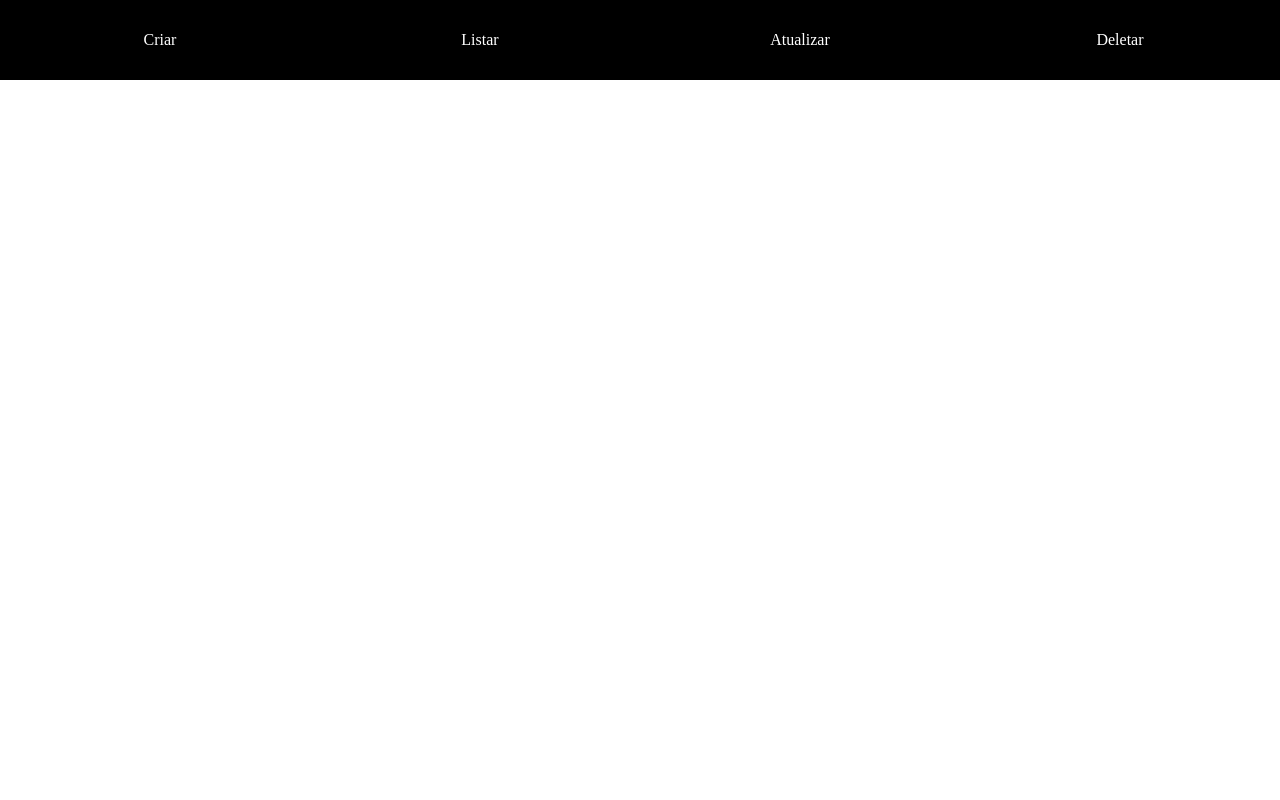
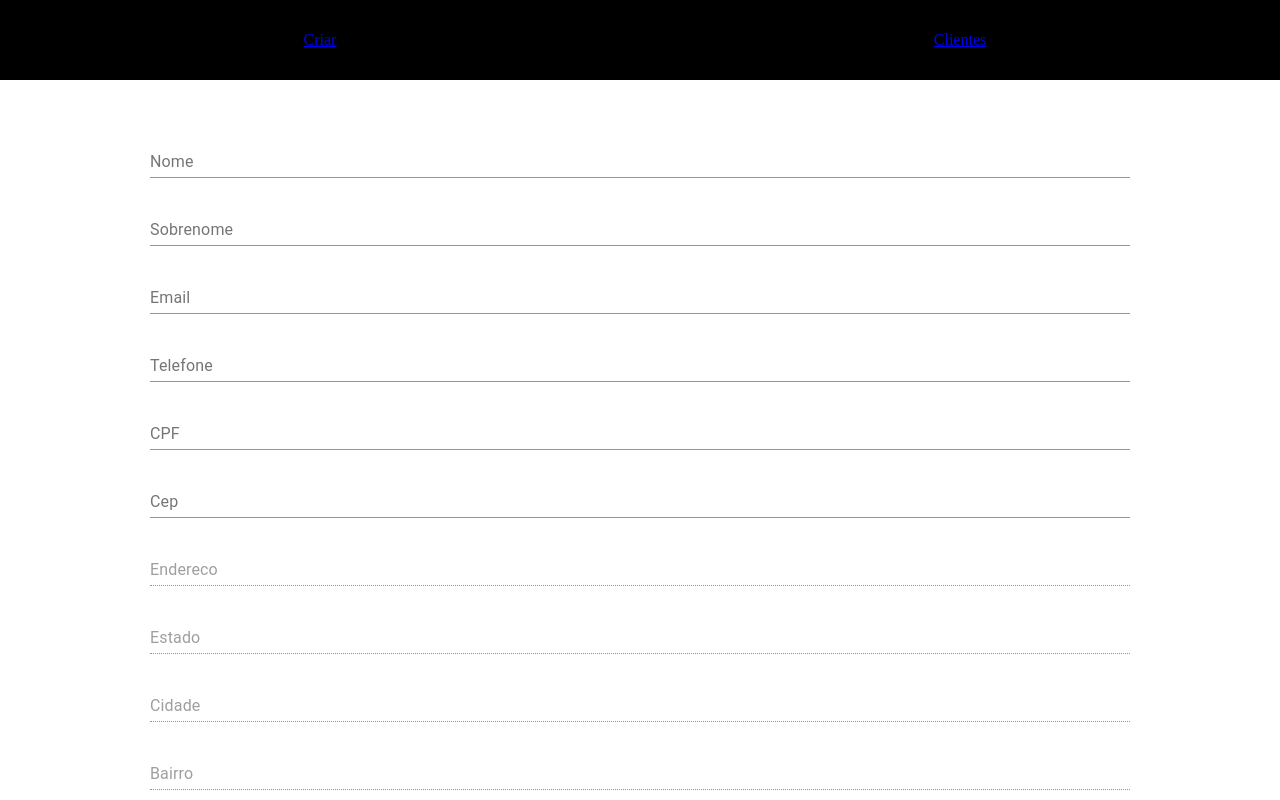
Before and after one commit to rodsussumu/qualicorp-teste-frontend, a React (Create React App) app: page /update/customers/1 in a window 1280 px wide. Shown: the top 800 px of the page. Built offline with nearby package versions, Linux system fonts and the light colour scheme; no server answers.

Commit message:
Add update page

```diff
--- a/src/components/NavBar/index.js
+++ b/src/components/NavBar/index.js
@@ -8,17 +8,11 @@ export default function Navbar() {
         <Bars onClick={() => setOpen(!open)} />
         <div className={open ? "nav-menu open" : "nav-menu"}>
           <Times onClick={() => setOpen(!open)} />
-          <div className="nav-link" to="/customers">
-            Criar
+          <div className="nav-link" to="/create/customers">
+            <a href="/create/customers">Criar</a>
           </div>
-          <div className="nav-link" to="/customers">
-            Listar
-          </div>
-          <div className="nav-link" to="/customers">
-            Atualizar
-          </div>
-          <div className="nav-link" to="/customers">
-            Deletar
+          <div className="nav-link">
+            <a href="/all/customers">Clientes</a>
           </div>
         </div>
       </Nav>
--- /dev/null
+++ b/src/pages/Customers/UpdateCustomers/index.js
@@ -0,0 +1,291 @@
+import { TextField } from "@material-ui/core";
+import React, { useState, useEffect } from "react";
+import { useForm, Controller } from "react-hook-form";
+import InputMask from "react-input-mask";
+import { Wrapper } from "./styles";
+import buscaCep from "../../../modules/cepPromise";
+import api from "../../../api";
+import { useParams } from "react-router-dom";
+import { useHistory } from "react-router-dom";
+
+export default function UpdateCustomers() {
+  const {
+    register,
+    handleSubmit,
+    control,
+    watch,
+    setValue,
+    getValues,
+    formState: { errors },
+  } = useForm({
+    defaultValues: {
+      nome: "",
+      sobrenome: "",
+      email: "",
+      telefone: "",
+      cpf: "",
+      cep: "",
+      endereco: "",
+      estado: "",
+      cidade: "",
+      bairro: "",
+      numero: "",
+      complemento: "",
+    },
+  });
+
+  const { id } = useParams();
+  const history = useHistory();
+
+  const [cep, setCep] = useState(false);
+
+  const onSubmit = (data) => {
+    api
+      .put(`/customer/${id}`, data)
+      .then((resp) => history.push("/all/customers"))
+      .catch((error) => console.log(error));
+  };
+
+  const getValue = () => {
+    api
+      .get(`/customer/${id}`)
+      .then((resp) => {
+        setValue("nome", resp.data.nome);
+        setValue("sobrenome", resp.data.sobrenome);
+        setValue("email", resp.data.email);
+        setValue("telefone", resp.data.telefone);
+        setValue("cpf", resp.data.cpf);
+        setValue("cep", resp.data.cep);
+        setValue("estado", resp.data.estado);
+        setValue("cidade", resp.data.cidade);
+        setValue("bairro", resp.data.bairro);
+        setValue("endereco", resp.data.endereco);
+        setValue("numero", resp.data.numero);
+        setValue("complemento", resp.data.complemento);
+      })
+      .catch((error) => console.log(error));
+  };
+
+  useEffect(async () => {
+    if (cep.length === 8) {
+      const data = await buscaCep(cep);
+      setValue("endereco", data.street);
+      setValue("estado", data.state);
+      setValue("cidade", data.city);
+      setValue("bairro", data.neighborhood);
+    }
+  }, [cep]);
+
+  useEffect(() => {
+    getValue();
+  }, []);
+
+  return (
+    <>
+      <Wrapper>
+        <form onSubmit={handleSubmit(onSubmit)}>
+          <Controller
+            name="nome"
+            control={control}
+            rules={{ required: true }}
+            render={({ field }) => (
+              <TextField
+                className="input-form"
+                {...field}
+                label="Nome"
+                {...register("nome", { required: true })}
+              />
+            )}
+          />
+          {errors.nome && <span className="error">Campo obrigatorio</span>}
+
+          <Controller
+            name="sobrenome"
+            control={control}
+            rules={{ required: true }}
+            render={({ field }) => (
+              <TextField
+                className="input-form"
+                {...field}
+                label="Sobrenome"
+                {...register("sobrenome", { required: true })}
+              />
+            )}
+          />
+          {errors.sobrenome && <span className="error">Campo obrigatorio</span>}
+
+          <Controller
+            name="email"
+            control={control}
+            rules={{ required: true }}
+            render={({ field }) => (
+              <TextField
+                className="input-form"
+                {...field}
+                label="Email"
+                {...register("email", { required: true })}
+              />
+            )}
+          />
+          {errors.email && <span className="error">Campo obrigatorio</span>}
+
+          <Controller
+            name="telefone"
+            control={control}
+            rules={{ required: false }}
+            render={({ field: { onChange, value } }) => (
+              <InputMask
+                mask="(99) 99999-9999"
+                value={value}
+                onChange={onChange}
+              >
+                {(inputProps) => (
+                  <TextField
+                    className="input-form"
+                    error={!!errors.phone?.message}
+                    label="Telefone"
+                  />
+                )}
+              </InputMask>
+            )}
+          />
+          {errors.telefone && <span className="error">Campo obrigatorio</span>}
+
+          <Controller
+            name="cpf"
+            control={control}
+            rules={{ required: false }}
+            render={({ field: { onChange, value } }) => (
+              <InputMask
+                mask="999.999.999-99"
+                value={value}
+                onChange={onChange}
+              >
+                {(inputProps) => (
+                  <TextField
+                    className="input-form"
+                    error={!!errors.phone?.message}
+                    label="CPF"
+                  />
+                )}
+              </InputMask>
+            )}
+          />
+          {errors.cpf && <span className="error">Campo obrigatorio</span>}
+
+          <Controller
+            name="cep"
+            control={control}
+            rules={{ required: false }}
+            render={({ field }) => (
+              <TextField
+                className="input-form"
+                {...field}
+                label="Cep"
+                onChange={setCep(field.value)}
+                {...register("cep", { required: false })}
+                inputProps={{ maxLength: 8 }}
+              />
+            )}
+          />
+          {errors.cep && <span className="error">Campo obrigatorio</span>}
+          {errors.cep && errors.cep.type === "maxLength" && (
+            <span className="error">Digite apenas os números do CEP</span>
+          )}
+
+          <Controller
+            name="endereco"
+            control={control}
+            rules={{ required: false }}
+            render={({ field }) => (
+              <TextField
+                {...field}
+                className="input-form"
+                label="Endereco"
+                {...register("endereco", { required: false })}
+                disabled
+              />
+            )}
+          />
+
+          <Controller
+            name="estado"
+            control={control}
+            rules={{ required: false }}
+            render={({ field }) => (
+              <TextField
+                className="input-form"
+                {...field}
+                label="Estado"
+                {...register("estado", { required: false })}
+                disabled
+              />
+            )}
+          />
+
+          <Controller
+            name="cidade"
+            control={control}
+            rules={{ required: false }}
+            render={({ field }) => (
+              <TextField
+                className="input-form"
+                {...field}
+                label="Cidade"
+                {...register("cidade", { required: false })}
+                disabled
+              />
+            )}
+          />
+
+          <Controller
+            name="bairro"
+            control={control}
+            rules={{ required: false }}
+            render={({ field }) => (
+              <TextField
+                className="input-form"
+                {...field}
+                label="Bairro"
+                {...register("bairro", { required: false })}
+                disabled
+              />
+            )}
+          />
+
+          <Controller
+            name="numero"
+            control={control}
+            rules={{ required: false }}
+            render={({ field }) => (
+              <TextField
+                className="input-form"
+                {...field}
+                label="Numero"
+                {...register("numero", { required: false })}
+              />
+            )}
+          />
+
+          <Controller
+            name="complemento"
+            control={control}
+            rules={{ required: false }}
+            render={({ field }) => (
+              <TextField
+                className="input-form"
+                {...field}
+                label="Complemento"
+                {...register("complemento", { required: false })}
+              />
+            )}
+          />
+
+          <button type="submit" className="button-submit">
+            Adicionar Cliente
+          </button>
+        </form>
+      </Wrapper>
+    </>
+  );
+}
--- /dev/null
+++ b/src/pages/Customers/UpdateCustomers/styles.js
@@ -0,0 +1,37 @@
+import styled from "styled-components";
+
+export const Wrapper = styled.div`
+  padding: 30px 150px;
+  form {
+    display: flex;
+    flex-direction: column;
+  }
+
+  .button-submit {
+    width: 40%;
+    margin-top: 30px;
+    align-self: center;
+    height: 40px;
+    border: none;
+    border: 1px solid black;
+    border-radius: 5px;
+    cursor: pointer;
+  }
+
+  .input-form {
+    margin-top: 20px;
+  }
+
+  .error {
+    margin-top: 10px;
+    font-weight: bold;
+    color: red;
+  }
+
+  @media screen and (max-width: 768px) {
+    padding: 30px 30px;
+    .button-submit {
+      width: 40%;
+    }
+  }
+`;
--- a/src/pages/Customers/ViewCustomers/index.js
+++ b/src/pages/Customers/ViewCustomers/index.js
@@ -3,8 +3,9 @@ import api from "../../../api";
 import ModalCustomer from "../../../components/ModalCustomer";
 import { Wrapper } from "./styles";
 import { GrView } from "react-icons/gr";
-import { MdDelete } from "react-icons/md";
+import { MdDelete, MdEdit } from "react-icons/md";
 import ModalDelete from "../../../components/ModalDeleteCustomer";
+import { useHistory } from "react-router-dom";
 
 export default function ViewCustomers() {
   const [customers, setCustomers] = useState([]);
@@ -13,6 +14,8 @@ export default function ViewCustomers() {
 
   const [modal, setModal] = useState(false);
   const [modalDelete, setModalDelete] = useState(false);
+
+  const history = useHistory();
 
   const getCustomers = () => {
     api
@@ -36,6 +39,7 @@ export default function ViewCustomers() {
                   <div className="customer-data">{e.nome}</div>
                   <div className="customer-data">{e.sobrenome}</div>
                   <div className="customer-data">{e.email}</div>
+                  <div className="icons">
                     <GrView
                       onClick={() => {
                         setModal(true);
@@ -49,6 +53,13 @@ export default function ViewCustomers() {
                         setCustomerDelete(e._id);
                       }}
                     />
+
+                    <MdEdit
+                      onClick={() => {
+                        history.push(`/update/customers/${e._id}`);
+                      }}
+                    />
+                  </div>
                 </div>
               </>
             );
--- a/src/routes.js
+++ b/src/routes.js
@@ -2,13 +2,15 @@ import React from "react";
 import { BrowserRouter, Route, Switch } from "react-router-dom";
 import RegisterCustomers from "./pages/Customers/RegisterCustomers";
 import ViewCustomers from "./pages/Customers/ViewCustomers";
+import UpdateCustomers from "./pages/Customers/UpdateCustomers";
 
 export default function Routes() {
   return (
     <BrowserRouter>
       <Switch>
-        <Route path="/customers" component={RegisterCustomers} />
-        <Route path="/all/customers/:page" component={ViewCustomers} />
+        <Route path="/create/customers" component={RegisterCustomers} />
+        <Route path="/all/customers" component={ViewCustomers} />
+        <Route path="/update/customers/:id" component={UpdateCustomers} />
       </Switch>
     </BrowserRouter>
   );
```
Lines whose indentation alone changed are shown as unchanged.
